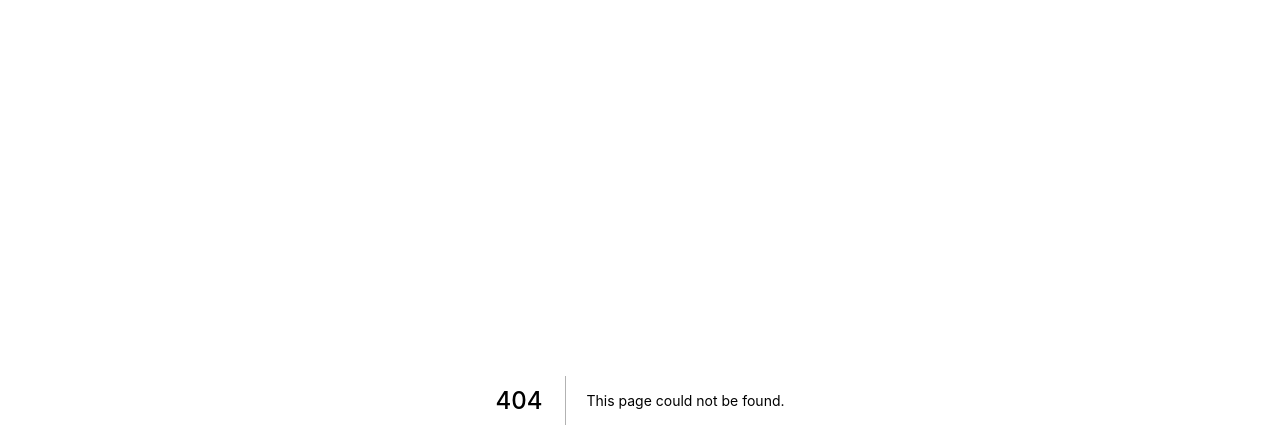
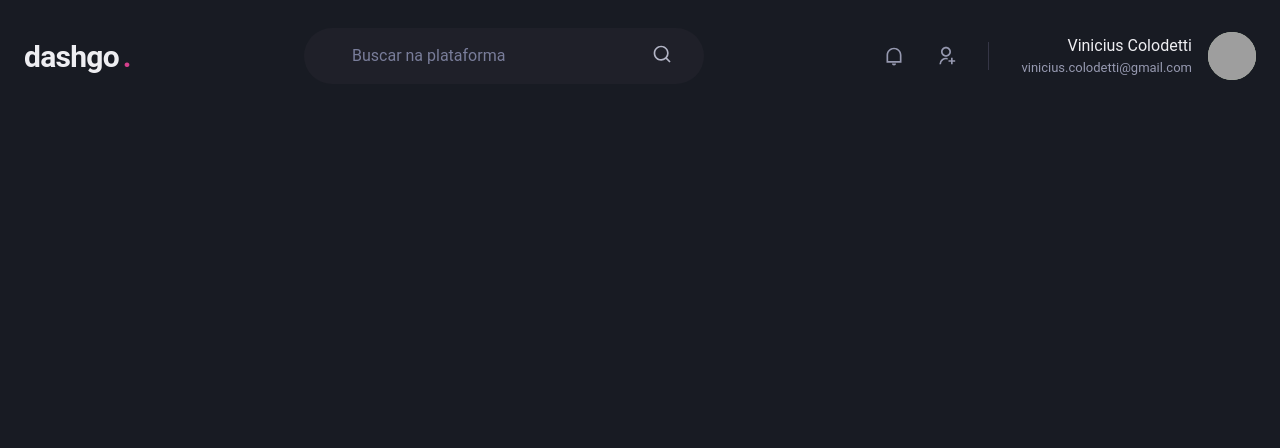
Before and after one commit to viniciuscolodetti/ignite-dashgo, a Next.js app: page /dashboard in a window 1280 px wide. Before the commit this address had no page. Shown: the top 448 px of the page. Built offline with nearby package versions, Linux system fonts and the light colour scheme; grey boxes are pictures that could not be loaded.

Commit message:
Componente Header

```diff
--- a/package.json
+++ b/package.json
@@ -16,7 +16,8 @@
     "framer-motion": "^4.1.17",
     "next": "11.0.0",
     "react": "17.0.2",
-    "react-dom": "17.0.2"
+    "react-dom": "17.0.2",
+    "react-icons": "^4.2.0"
   },
   "devDependencies": {
     "@types/node": "^15.12.2",
--- /dev/null
+++ b/src/components/Header.tsx
@@ -0,0 +1,72 @@
+import { Flex, Text, Input, Icon, HStack, Box, Avatar } from '@chakra-ui/react';
+import { RiNotificationLine, RiSearchLine, RiUserAddLine } from 'react-icons/ri';
+
+export function Header() {
+  return (
+    <Flex
+      as="header"
+      w="100%"
+      maxWidth={1480}
+      h="20"
+      mx="auto"
+      mt="4"
+      px="6"
+      align="center"
+    >
+      <Text fontSize="3xl" fontWeight="bold" letterSpacing="tight" w="64">
+        dashgo
+        <Text as="span" color="pink.500" ml="1">.</Text>
+      </Text>
+
+      <Flex
+        as="label"
+        flex="1"
+        py="4"
+        px="8"
+        ml="6"
+        maxW={400}
+        alignSelf="center"
+        color="gray.200"
+        position="relative"
+        bg="gray.800"
+        borderRadius="full"
+      >
+        <Input
+          color="gray.50"
+          variant="unstyled"
+          px="4"
+          mr="4"
+          placeholder="Buscar na plataforma"
+          _placeholder={{ color: 'gray.400' }}
+        />
+        <Icon as={RiSearchLine} fontSize="20" />
+      </Flex>
+
+      <Flex align="center" ml="auto">
+        <HStack
+          spacing="8"
+          mx="8"
+          pr="8"
+          py="1"
+          color="gray.300"
+          borderRightWidth={1}
+          borderColor="gray.700"
+        >
+          <Icon as={RiNotificationLine} fontSize="20" />
+          <Icon as={RiUserAddLine} fontSize="20" />
+        </HStack>
+
+        <Flex align="center" >
+          <Box mr="4" textAlign="right">
+            <Text>Vinicius Colodetti</Text>
+            <Text color="gray.300" fontSize="small" >
+              vinicius.colodetti@gmail.com
+            </Text>
+          </Box>
+
+          <Avatar size="md" name="Vinicius Colodetti" src="https://github.com/viniciuscolodetti.png" />
+        </Flex>
+      </Flex>
+    </Flex>
+  )
+}
--- /dev/null
+++ b/src/pages/dashboard.tsx
@@ -0,0 +1,7 @@
+import { Header } from "../components/Header";
+
+export default function Dashboard() {
+  return (
+    <Header />
+  )
+}
```
Also changed, not shown: 1 other file (tests, documents, lock files or other folders).
